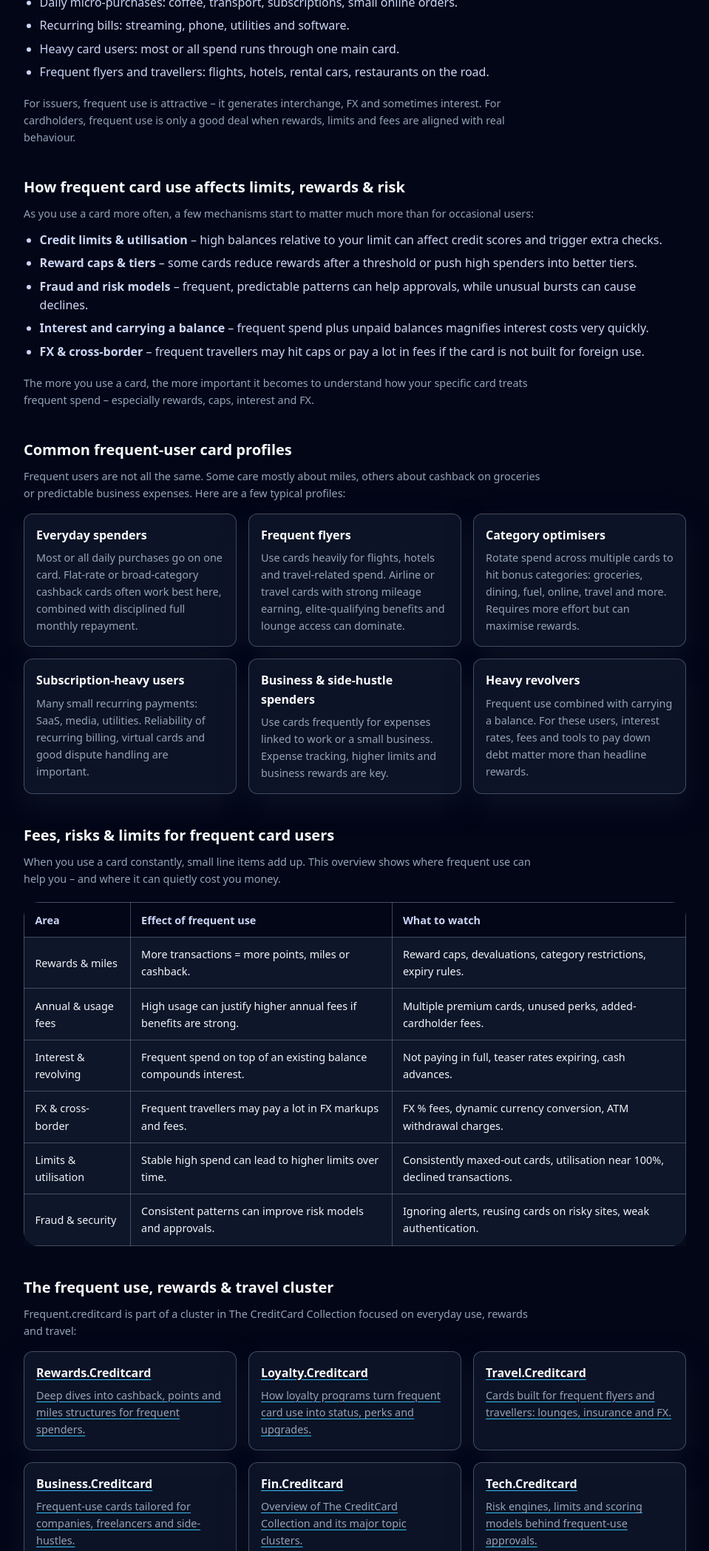
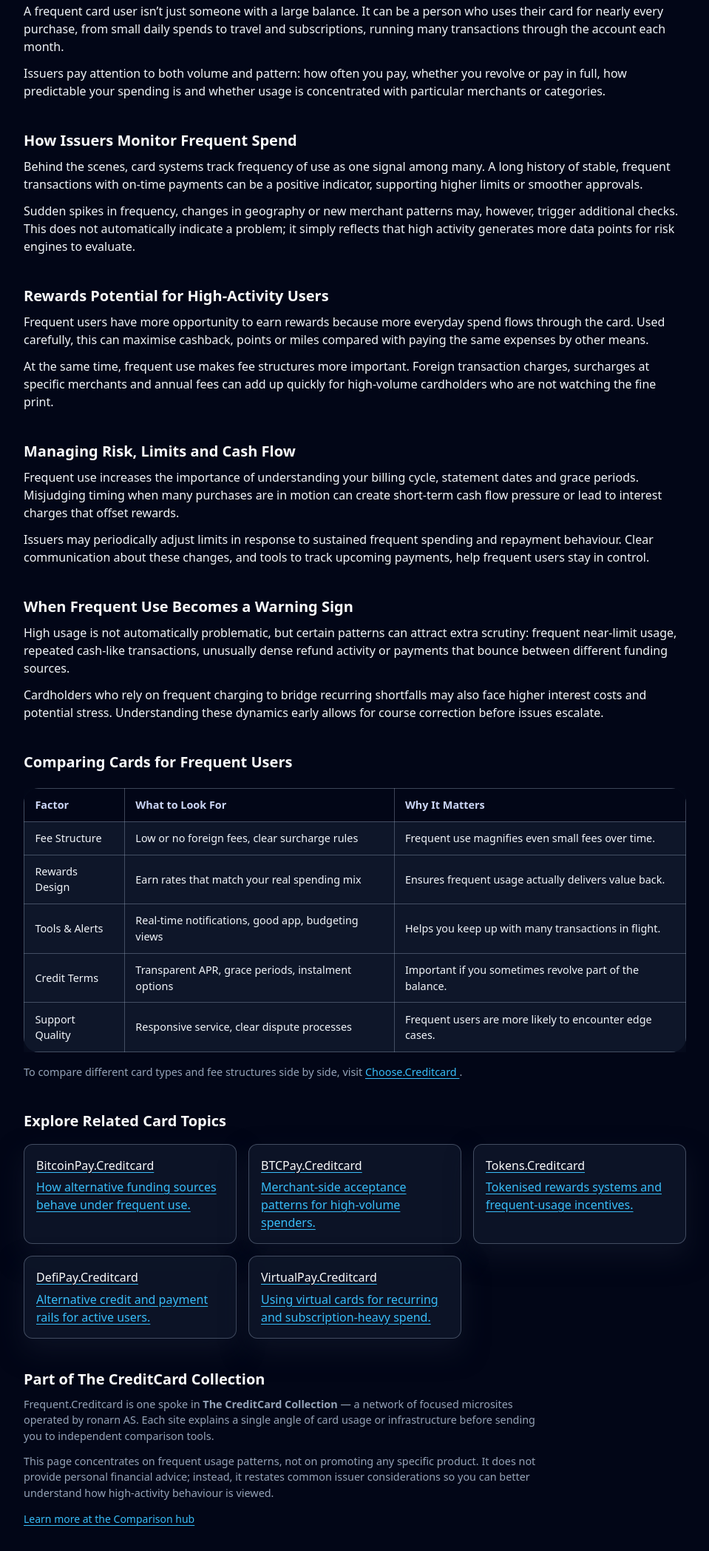
Before and after one commit to ChooseCreditCard/frequent.creditcard, a plain HTML site: page index.html in a window 1280 px wide. Shown: the part 503-2599 px from the top of the page at 74% size, without its empty margins (160-1119 px from the left). Drawn offline with nearby package versions, Linux system fonts and the light colour scheme.

Commit message:
Update index.html

```diff
--- a/index.html
+++ b/index.html
@@ -4,301 +4,273 @@
   <meta charset="UTF-8" />
   <meta name="viewport" content="width=device-width, initial-scale=1" />
 
-  <title>Frequent.Creditcard – Frequent Use, Everyday Spend & Miles</title>
-  <meta name="description"
-        content="Frequent.creditcard explains how frequent-use and high-volume card spending works – from everyday purchases to frequent flyer and travel cards, and how to pick a card that fits your habits." />
+  <title>Frequent.Creditcard – Frequent Use, Habits & High-Activity Cardholders</title>
+  <meta name="description" content="Understand what it means to be a frequent credit-card user: spending patterns, risk, rewards optimisation and how issuers view high-activity cardholders." />
   <meta name="robots" content="index,follow" />
   <link rel="canonical" href="https://frequent.creditcard/" />
 
   <!-- Open Graph -->
-  <meta property="og:title" content="Frequent.Creditcard – Frequent Use, Everyday Spend & Miles" />
-  <meta property="og:description"
-        content="From small daily purchases to frequent travel and mileage earning – understand how frequent card use affects rewards, limits, fees and risk." />
+  <meta property="og:title" content="Frequent.Creditcard – Frequent Use & Cardholder Behaviour Explained" />
+  <meta property="og:description" content="Learn how frequent card usage affects rewards, risk checks, credit decisions and day-to-day account management." />
   <meta property="og:type" content="website" />
   <meta property="og:url" content="https://frequent.creditcard/" />
-  <meta property="og:image" content="https://frequent.creditcard/preview.png" />
+  <meta property="og:image" content="https://choose.creditcard/preview.png?utm_source=frequent.creditcard&utm_medium=referral&utm_campaign=og_image" />
 
-  <!-- Styles -->
-  <link rel="stylesheet" href="/styles.css" />
+  <!-- Twitter -->
+  <meta name="twitter:card" content="summary_large_image" />
+  <meta name="twitter:title" content="Frequent.Creditcard – Frequent Card Use & Behaviour" />
+  <meta name="twitter:description" content="Independent explanation of frequent card spending, issuer monitoring, rewards potential and practical trade-offs." />
+  <meta name="twitter:image" content="https://choose.creditcard/preview.png?utm_source=frequent.creditcard&utm_medium=referral&utm_campaign=twitter_image" />
 
   <!-- GA4 -->
   <script async src="https://www.googletagmanager.com/gtag/js?id=G-64FE63JQ3H"></script>
   <script>
     window.dataLayer = window.dataLayer || [];
-    function gtag(){ dataLayer.push(arguments); }
+    function gtag(){dataLayer.push(arguments);}
     gtag('js', new Date());
-    gtag('config','G-64FE63JQ3H');
+    gtag('config', 'G-64FE63JQ3H');
   </script>
+
+  <!-- Tailwind for utility classes -->
+  <script src="https://cdn.tailwindcss.com"></script>
+
+  <!-- Shared minisite styles -->
+  <link rel="stylesheet" href="./styles.css" />
 </head>
-
 <body class="bg-slate-950 text-slate-100">
-
-  <!-- HEADER – unified CC -->
   <header class="site-header">
     <div class="nav-inner max-w-6xl">
       <div class="brand">
         <div class="cc-logo">CC</div>
         <div class="brand-text">
-          <span class="brand-title">Frequent.creditcard</span>
-          <span class="brand-subtitle">Frequent use · Everyday spend · Miles</span>
+          <div class="brand-title">Frequent.Creditcard</div>
+          <div class="brand-subtitle">Frequent Use & High-Activity Cardholders</div>
         </div>
       </div>
-
-      <nav class="nav-links">
-        <a href="https://fin.creditcard/">Collection</a>
-        <a href="https://tech.creditcard/">Tech</a>
-        <a href="https://choose.creditcard/">Choose</a>
+      <nav class="nav-links" aria-label="Page navigation">
+        <a href="#overview">Overview</a>
+        <a href="#mechanics">How It Works</a>
+        <a href="#compare">Compare</a>
       </nav>
     </div>
   </header>
 
   <main class="cc-page">
+    <!-- Breadcrumb -->
+    <div class="cc-breadcrumb">
+      <a href="https://choose.creditcard/?utm_source=frequent.creditcard&utm_medium=referral&utm_campaign=breadcrumb">
+        Home
+      </a>
+      &nbsp;›&nbsp;
+      Frequent.Creditcard
+    </div>
 
-    <!-- Breadcrumb -->
-    <p class="cc-breadcrumb">Frequent.creditcard · Frequent use · Everyday spend · Miles</p>
-
-    <!-- HERO -->
+    <!-- Hero -->
     <section class="hero">
-      <h1>Cards for Frequent Use & Everyday Spend</h1>
+      <div class="hero-content">
+        <h1>What It Really Means to Use a Credit Card Frequently</h1>
         <p class="hero-lead">
-        Frequent.creditcard explains what happens when you use your card all the time – from coffee and
-        groceries to flights and hotels – and how to choose cards that reward frequent use instead of
-        punishing it with fees and interest.
+          Frequent.Creditcard looks at high-activity card usage: how frequent swipes, taps and online payments affect
+          rewards, risk checks, limits and how issuers view you as a customer.
         </p>
         <a class="cta"
-         href="https://choose.creditcard/?utm_source=frequent.creditcard&utm_medium=referral&utm_campaign=frequent_top">
-        Compare Cards for Frequent Users
+           href="https://choose.creditcard/?utm_source=frequent.creditcard&utm_medium=referral&utm_campaign=hero_cta">
+          Go to the main Comparison hub
         </a>
+      </div>
     </section>
 
-    <!-- What is “frequent use” in card terms? -->
-    <section class="section">
-      <h2>What does “frequent use” mean for a credit card?</h2>
-      <p class="small">
-        “Frequent use” is not just about having a card in your wallet. It is about how often you tap, swipe
-        or use your card online – and how much of your monthly spending flows through one or more cards.
+    <!-- Content sections -->
+    <section id="overview" class="section">
+      <h2>Who Counts as a “Frequent” Card User?</h2>
+      <p>
+        A frequent card user isn’t just someone with a large balance. It can be a person who uses their card for nearly
+        every purchase, from small daily spends to travel and subscriptions, running many transactions through the
+        account each month.
       </p>
-      <ul class="list">
-        <li>Daily micro-purchases: coffee, transport, subscriptions, small online orders.</li>
-        <li>Recurring bills: streaming, phone, utilities and software.</li>
-        <li>Heavy card users: most or all spend runs through one main card.</li>
-        <li>Frequent flyers and travellers: flights, hotels, rental cars, restaurants on the road.</li>
-      </ul>
-      <p class="small">
-        For issuers, frequent use is attractive – it generates interchange, FX and sometimes interest.
-        For cardholders, frequent use is only a good deal when rewards, limits and fees are aligned with
-        real behaviour.
+      <p>
+        Issuers pay attention to both volume and pattern: how often you pay, whether you revolve or pay in full, how
+        predictable your spending is and whether usage is concentrated with particular merchants or categories.
       </p>
     </section>
 
-    <!-- How frequent card use works in practice -->
-    <section class="section">
-      <h2>How frequent card use affects limits, rewards & risk</h2>
-      <p class="small">
-        As you use a card more often, a few mechanisms start to matter much more than for occasional users:
+    <section id="mechanics" class="section">
+      <h2>How Issuers Monitor Frequent Spend</h2>
+      <p>
+        Behind the scenes, card systems track frequency of use as one signal among many. A long history of stable,
+        frequent transactions with on-time payments can be a positive indicator, supporting higher limits or smoother
+        approvals.
       </p>
-      <ul class="list">
-        <li><strong>Credit limits &amp; utilisation</strong> – high balances relative to your limit can affect
-          credit scores and trigger extra checks.</li>
-        <li><strong>Reward caps &amp; tiers</strong> – some cards reduce rewards after a threshold or
-          push high spenders into better tiers.</li>
-        <li><strong>Fraud and risk models</strong> – frequent, predictable patterns can help approvals,
-          while unusual bursts can cause declines.</li>
-        <li><strong>Interest and carrying a balance</strong> – frequent spend plus unpaid balances magnifies
-          interest costs very quickly.</li>
-        <li><strong>FX &amp; cross-border</strong> – frequent travellers may hit caps or pay a lot in fees
-          if the card is not built for foreign use.</li>
-      </ul>
-      <p class="small">
-        The more you use a card, the more important it becomes to understand how your specific card treats
-        frequent spend – especially rewards, caps, interest and FX.
+      <p>
+        Sudden spikes in frequency, changes in geography or new merchant patterns may, however, trigger additional
+        checks. This does not automatically indicate a problem; it simply reflects that high activity generates more
+        data points for risk engines to evaluate.
       </p>
     </section>
 
-    <!-- Types / models – frequent user profiles -->
     <section class="section">
-      <h2>Common frequent-user card profiles</h2>
-      <p class="small">
-        Frequent users are not all the same. Some care mostly about miles, others about cashback on groceries
-        or predictable business expenses. Here are a few typical profiles:
+      <h2>Rewards Potential for High-Activity Users</h2>
+      <p>
+        Frequent users have more opportunity to earn rewards because more everyday spend flows through the card. Used
+        carefully, this can maximise cashback, points or miles compared with paying the same expenses by other means.
       </p>
-
-      <div class="cluster-grid">
-        <div class="cluster-card">
-          <h3>Everyday spenders</h3>
-          <p class="small">
-            Most or all daily purchases go on one card. Flat-rate or broad-category cashback cards often
-            work best here, combined with disciplined full monthly repayment.
+      <p>
+        At the same time, frequent use makes fee structures more important. Foreign transaction charges, surcharges at
+        specific merchants and annual fees can add up quickly for high-volume cardholders who are not watching the fine
+        print.
       </p>
-        </div>
-
-        <div class="cluster-card">
-          <h3>Frequent flyers</h3>
-          <p class="small">
-            Use cards heavily for flights, hotels and travel-related spend. Airline or travel cards with
-            strong mileage earning, elite-qualifying benefits and lounge access can dominate.
-          </p>
-        </div>
-
-        <div class="cluster-card">
-          <h3>Category optimisers</h3>
-          <p class="small">
-            Rotate spend across multiple cards to hit bonus categories: groceries, dining, fuel, online,
-            travel and more. Requires more effort but can maximise rewards.
-          </p>
-        </div>
-
-        <div class="cluster-card">
-          <h3>Subscription-heavy users</h3>
-          <p class="small">
-            Many small recurring payments: SaaS, media, utilities. Reliability of recurring billing,
-            virtual cards and good dispute handling are important.
-          </p>
-        </div>
-
-        <div class="cluster-card">
-          <h3>Business &amp; side-hustle spenders</h3>
-          <p class="small">
-            Use cards frequently for expenses linked to work or a small business. Expense tracking,
-            higher limits and business rewards are key.
-          </p>
-        </div>
-
-        <div class="cluster-card">
-          <h3>Heavy revolvers</h3>
-          <p class="small">
-            Frequent use combined with carrying a balance. For these users, interest rates, fees and
-            tools to pay down debt matter more than headline rewards.
-          </p>
-        </div>
-      </div>
     </section>
 
-    <!-- Fees / Risks / Limits table -->
     <section class="section">
-      <h2>Fees, risks &amp; limits for frequent card users</h2>
-      <p class="small">
-        When you use a card constantly, small line items add up. This overview shows where frequent use
-        can help you – and where it can quietly cost you money.
+      <h2>Managing Risk, Limits and Cash Flow</h2>
+      <p>
+        Frequent use increases the importance of understanding your billing cycle, statement dates and grace periods.
+        Misjudging timing when many purchases are in motion can create short-term cash flow pressure or lead to interest
+        charges that offset rewards.
       </p>
+      <p>
+        Issuers may periodically adjust limits in response to sustained frequent spending and repayment behaviour.
+        Clear communication about these changes, and tools to track upcoming payments, help frequent users stay in
+        control.
+      </p>
+    </section>
 
+    <section class="section">
+      <h2>When Frequent Use Becomes a Warning Sign</h2>
+      <p>
+        High usage is not automatically problematic, but certain patterns can attract extra scrutiny: frequent near-limit
+        usage, repeated cash-like transactions, unusually dense refund activity or payments that bounce between
+        different funding sources.
+      </p>
+      <p>
+        Cardholders who rely on frequent charging to bridge recurring shortfalls may also face higher interest costs and
+        potential stress. Understanding these dynamics early allows for course correction before issues escalate.
+      </p>
+    </section>
+
+    <!-- Comparison block -->
+    <section id="compare" class="section">
+      <h2>Comparing Cards for Frequent Users</h2>
       <div class="table-wrap">
         <table class="table">
           <thead>
             <tr>
-            <th>Area</th>
-            <th>Effect of frequent use</th>
-            <th>What to watch</th>
+              <th>Factor</th>
+              <th>What to Look For</th>
+              <th>Why It Matters</th>
             </tr>
           </thead>
           <tbody>
             <tr>
-            <td>Rewards &amp; miles</td>
-            <td>More transactions = more points, miles or cashback.</td>
-            <td>Reward caps, devaluations, category restrictions, expiry rules.</td>
+              <td>Fee Structure</td>
+              <td>Low or no foreign fees, clear surcharge rules</td>
+              <td>Frequent use magnifies even small fees over time.</td>
             </tr>
             <tr>
-            <td>Annual &amp; usage fees</td>
-            <td>High usage can justify higher annual fees if benefits are strong.</td>
-            <td>Multiple premium cards, unused perks, added-cardholder fees.</td>
+              <td>Rewards Design</td>
+              <td>Earn rates that match your real spending mix</td>
+              <td>Ensures frequent usage actually delivers value back.</td>
             </tr>
             <tr>
-            <td>Interest &amp; revolving</td>
-            <td>Frequent spend on top of an existing balance compounds interest.</td>
-            <td>Not paying in full, teaser rates expiring, cash advances.</td>
+              <td>Tools &amp; Alerts</td>
+              <td>Real-time notifications, good app, budgeting views</td>
+              <td>Helps you keep up with many transactions in flight.</td>
             </tr>
             <tr>
-            <td>FX &amp; cross-border</td>
-            <td>Frequent travellers may pay a lot in FX markups and fees.</td>
-            <td>FX % fees, dynamic currency conversion, ATM withdrawal charges.</td>
+              <td>Credit Terms</td>
+              <td>Transparent APR, grace periods, instalment options</td>
+              <td>Important if you sometimes revolve part of the balance.</td>
             </tr>
             <tr>
-            <td>Limits &amp; utilisation</td>
-            <td>Stable high spend can lead to higher limits over time.</td>
-            <td>Consistently maxed-out cards, utilisation near 100%, declined transactions.</td>
-          </tr>
-          <tr>
-            <td>Fraud &amp; security</td>
-            <td>Consistent patterns can improve risk models and approvals.</td>
-            <td>Ignoring alerts, reusing cards on risky sites, weak authentication.</td>
+              <td>Support Quality</td>
+              <td>Responsive service, clear dispute processes</td>
+              <td>Frequent users are more likely to encounter edge cases.</td>
             </tr>
           </tbody>
         </table>
       </div>
+      <p class="small">
+        To compare different card types and fee structures side by side, visit
+        <a href="https://choose.creditcard/?utm_source=frequent.creditcard&utm_medium=referral&utm_campaign=comparison_section">
+          Choose.Creditcard
+        </a>.
+      </p>
     </section>
 
     <!-- Cluster links -->
     <section class="section">
-      <h2>The frequent use, rewards &amp; travel cluster</h2>
-      <p class="small">
-        Frequent.creditcard is part of a cluster in The CreditCard Collection focused on everyday use,
-        rewards and travel:
-      </p>
-
+      <h2>Explore Related Card Topics</h2>
       <div class="cluster-grid">
         <a class="cluster-card"
-           href="https://rewards.creditcard/?utm_source=frequent.creditcard&utm_medium=referral&utm_campaign=rewards">
-          <h3>Rewards.Creditcard</h3>
-          <p class="small">Deep dives into cashback, points and miles structures for frequent spenders.</p>
+           href="https://bitcoinpay.creditcard/?utm_source=frequent.creditcard&utm_medium=referral&utm_campaign=cluster_bitcoinpay">
+          <h3>BitcoinPay.Creditcard</h3>
+          <p>How alternative funding sources behave under frequent use.</p>
         </a>
-
         <a class="cluster-card"
-           href="https://loyalty.creditcard/?utm_source=frequent.creditcard&utm_medium=referral&utm_campaign=loyalty">
-          <h3>Loyalty.Creditcard</h3>
-          <p class="small">How loyalty programs turn frequent card use into status, perks and upgrades.</p>
+           href="https://btcpay.creditcard/?utm_source=frequent.creditcard&utm_medium=referral&utm_campaign=cluster_btcpay">
+          <h3>BTCPay.Creditcard</h3>
+          <p>Merchant-side acceptance patterns for high-volume spenders.</p>
         </a>
-
         <a class="cluster-card"
-           href="https://travel.creditcard/?utm_source=frequent.creditcard&utm_medium=referral&utm_campaign=travel">
-          <h3>Travel.Creditcard</h3>
-          <p class="small">Cards built for frequent flyers and travellers: lounges, insurance and FX.</p>
+           href="https://tokens.creditcard/?utm_source=frequent.creditcard&utm_medium=referral&utm_campaign=cluster_tokens">
+          <h3>Tokens.Creditcard</h3>
+          <p>Tokenised rewards systems and frequent-usage incentives.</p>
         </a>
-
         <a class="cluster-card"
-           href="https://business.creditcard/?utm_source=frequent.creditcard&utm_medium=referral&utm_campaign=business">
-          <h3>Business.Creditcard</h3>
-          <p class="small">Frequent-use cards tailored for companies, freelancers and side-hustles.</p>
+           href="https://defipay.creditcard/?utm_source=frequent.creditcard&utm_medium=referral&utm_campaign=cluster_defipay">
+          <h3>DefiPay.Creditcard</h3>
+          <p>Alternative credit and payment rails for active users.</p>
         </a>
-
         <a class="cluster-card"
-           href="https://fin.creditcard/?utm_source=frequent.creditcard&utm_medium=referral&utm_campaign=fin">
-          <h3>Fin.Creditcard</h3>
-          <p class="small">Overview of The CreditCard Collection and its major topic clusters.</p>
-        </a>
-
-        <a class="cluster-card"
-           href="https://tech.creditcard/?utm_source=frequent.creditcard&utm_medium=referral&utm_campaign=tech">
-          <h3>Tech.Creditcard</h3>
-          <p class="small">Risk engines, limits and scoring models behind frequent-use approvals.</p>
+           href="https://virtualpay.creditcard/?utm_source=frequent.creditcard&utm_medium=referral&utm_campaign=cluster_virtualpay">
+          <h3>VirtualPay.Creditcard</h3>
+          <p>Using virtual cards for recurring and subscription-heavy spend.</p>
         </a>
       </div>
     </section>
 
-    <!-- CTA bottom -->
+    <!-- Collection section -->
     <section class="section">
-      <h2>Find cards that actually reward your frequent use</h2>
+      <h2>Part of The CreditCard Collection</h2>
       <p class="small">
-        Frequent.creditcard explains how heavy card use interacts with rewards, limits, FX and risk.
-        To see concrete products – including fees, categories, welcome bonuses and travel perks – use the
-        independent comparison engine on Choose.Creditcard:
+        Frequent.Creditcard is one spoke in <strong>The CreditCard Collection</strong> — a network of focused microsites
+        operated by ronarn AS. Each site explains a single angle of card usage or infrastructure before sending you to
+        independent comparison tools.
+      </p>
+      <p class="small">
+        This page concentrates on frequent usage patterns, not on promoting any specific product. It does not provide
+        personal financial advice; instead, it restates common issuer considerations so you can better understand how
+        high-activity behaviour is viewed.
+      </p>
+
+      <!-- ROOT / COMPARISON HUB SNIPPET -->
+      <div class="hub-link">
+        <a href="https://choose.creditcard/?utm_source=frequent.creditcard&utm_medium=referral&utm_campaign=minisite_to_hub"
+           class="text-sm text-slate-600 hover:text-slate-900">
+          Learn more at the Comparison hub
+        </a>
+      </div>
+    </section>
+
+    <!-- Bottom CTA -->
+    <section class="section">
+      <h2>Ready to See Which Cards Suit Frequent Use?</h2>
+      <p class="small">
+        Use Frequent.Creditcard as a framework for thinking about your own patterns — then head to the main hub to
+        compare cards by rewards, fees, protections and day-to-day usability.
       </p>
       <a class="cta"
-         href="https://choose.creditcard/?utm_source=frequent.creditcard&utm_medium=referral&utm_campaign=frequent_bottom">
-        Open Card Comparison on Choose.Creditcard
+         href="https://choose.creditcard/?utm_source=frequent.creditcard&utm_medium=referral&utm_campaign=bottom_cta">
+        Go to Choose.Creditcard
       </a>
     </section>
-
   </main>
 
-  <!-- MINI FOOTER -->
   <footer class="mini-footer">
-    <p class="mini-footer-main">
-      © 2025 The CreditCard Collection — ronarn AS
-    </p>
+    <p class="mini-footer-main">© 2025 The CreditCard Collection — ronarn AS</p>
     <p class="mini-footer-contact">
       Contact: <a href="mailto:support@cc.creditcard">support@cc.creditcard</a>
     </p>
   </footer>
-
 </body>
 </html>
```
Lines whose indentation alone changed are shown as unchanged.
